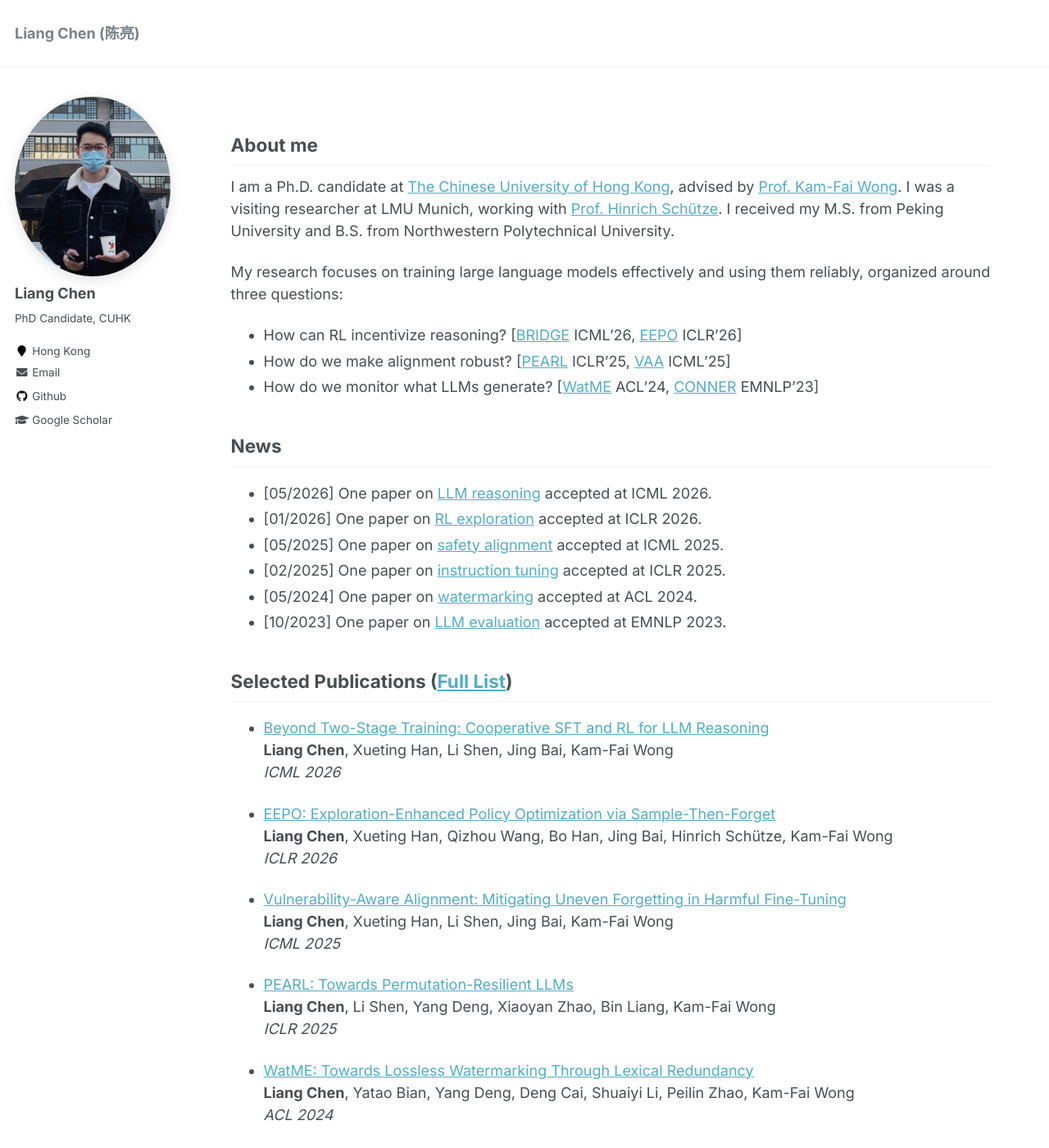
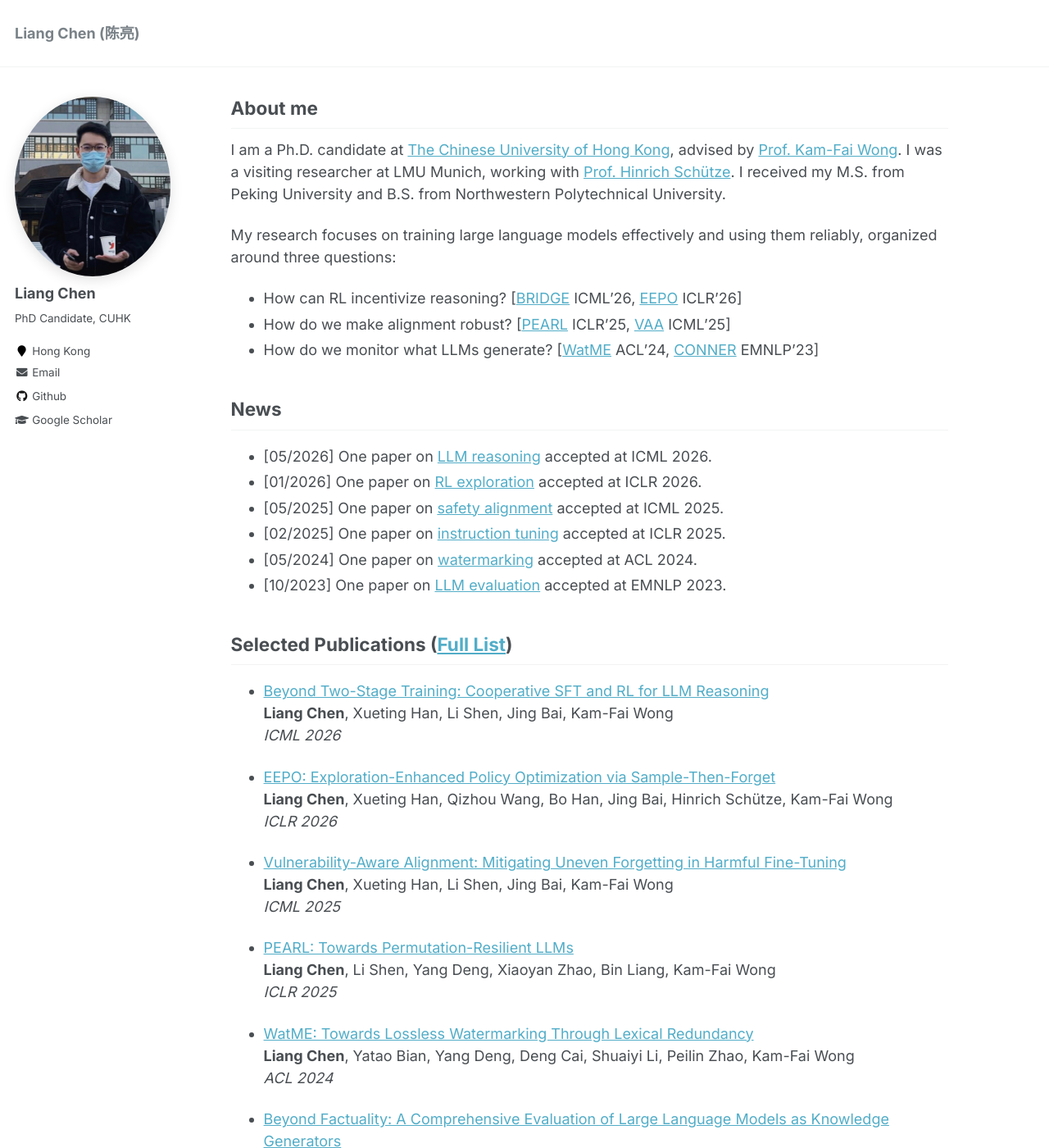
Before and after one commit to ChanLiang/ChanLiang.github.io, a Jekyll site: the page built from _pages/about.md, in a window 1280 px wide and 1400 px high. Shown: the whole window at 82% size. Built offline with Jekyll 4.4.1, drawn with Linux system fonts in a browser that asks for light colours.

Commit message:
Tune content width and align first h2 with avatar top
- Bump right suffix from 0.5/12 back up to 1/12. The 0.5 setting let
  text run ~9 columns wide which crowded the right edge and pushed
  line length past the comfortable 50-75 char range; 1/12 lands at
  ~8.5 columns, slightly wider than the original 7.5 to remove the
  empty-right-rail look without hurting readability.
- Zero the top margin on the first h2 inside .page__content. Since
  About page no longer renders the h1 page__title, the first heading
  is now an h2, which inherits the default 2em top margin and visually
  drifts below the avatar's top edge.

Co-Authored-By: Claude Opus 4.7 (1M context) <noreply@anthropic.com>

```diff
--- a/_sass/_page.scss
+++ b/_sass/_page.scss
@@ -20,7 +20,7 @@
   @include breakpoint($large) {
     @include span(10 of 12 last);
     @include prefix(0.5 of 12);
-    @include suffix(0.5 of 12);
+    @include suffix(1 of 12);
   }
 
   .page__inner-wrap {
@@ -53,6 +53,10 @@
   h2 {
     padding-bottom: 0.5em;
     border-bottom: 1px solid $border-color;
+  }
+
+  > h2:first-child {
+    margin-top: 0;
   }
 
   p, li, dl {
```
